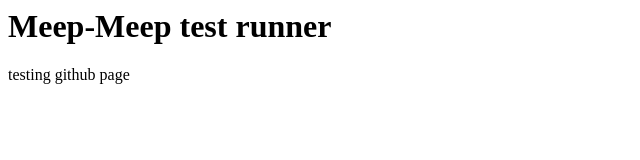
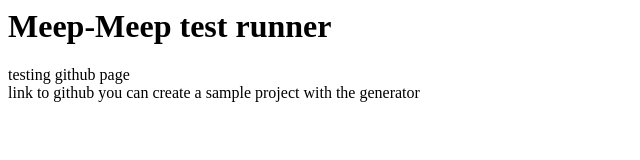
Before and after one commit to meep-meep/meep-meep.github.io, a plain HTML site: page index.html in a window 1280 px wide. Shown: the whole page, without its empty margins (0-640 px from the left). Drawn offline with Linux system fonts and the light colour scheme.

Commit message:
storing files for future work

```diff
--- a/index.html
+++ b/index.html
@@ -1,4 +1,7 @@
 <html>
     <h1>Meep-Meep test runner</h1>
     <div>testing github page</div>
+
+    link to github
+    you can create a sample project with the generator
 </html>
```
Also changed, not shown: architecture.png (added).
